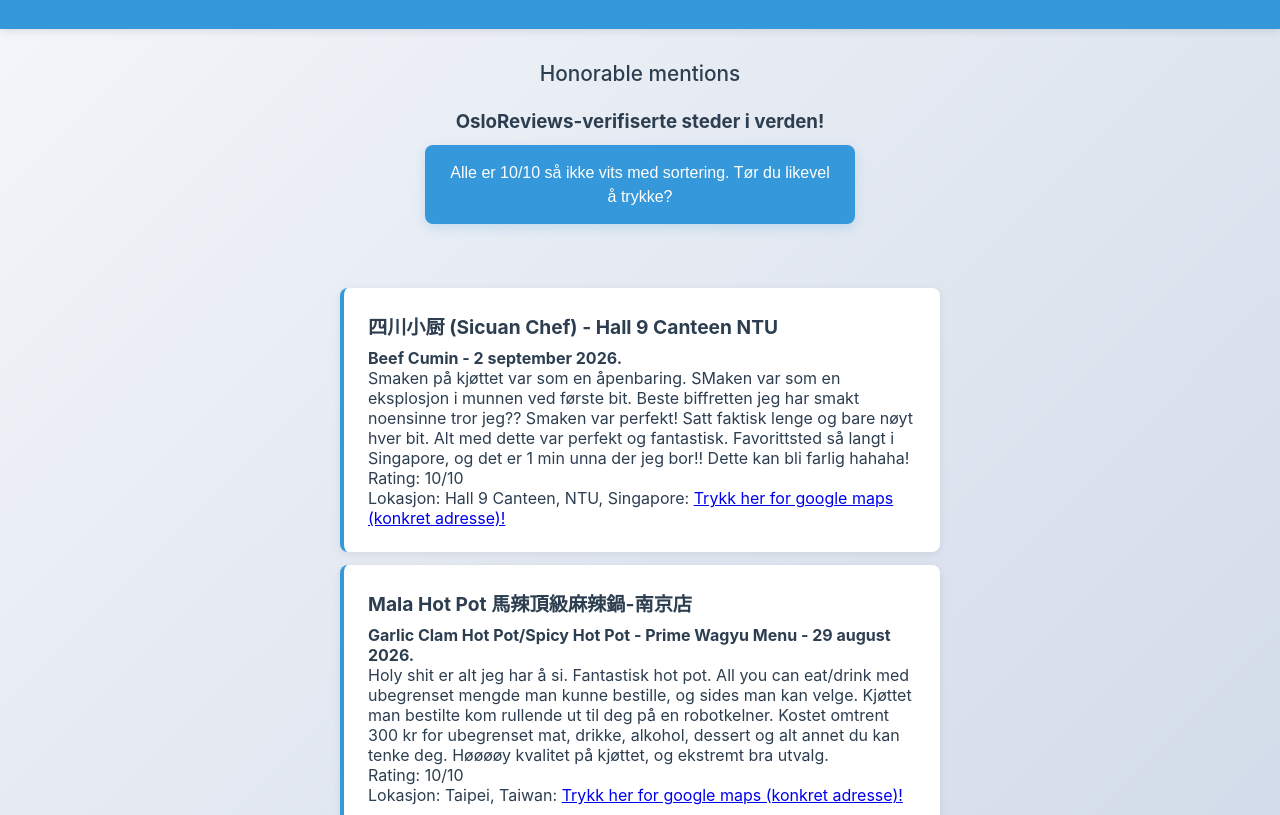
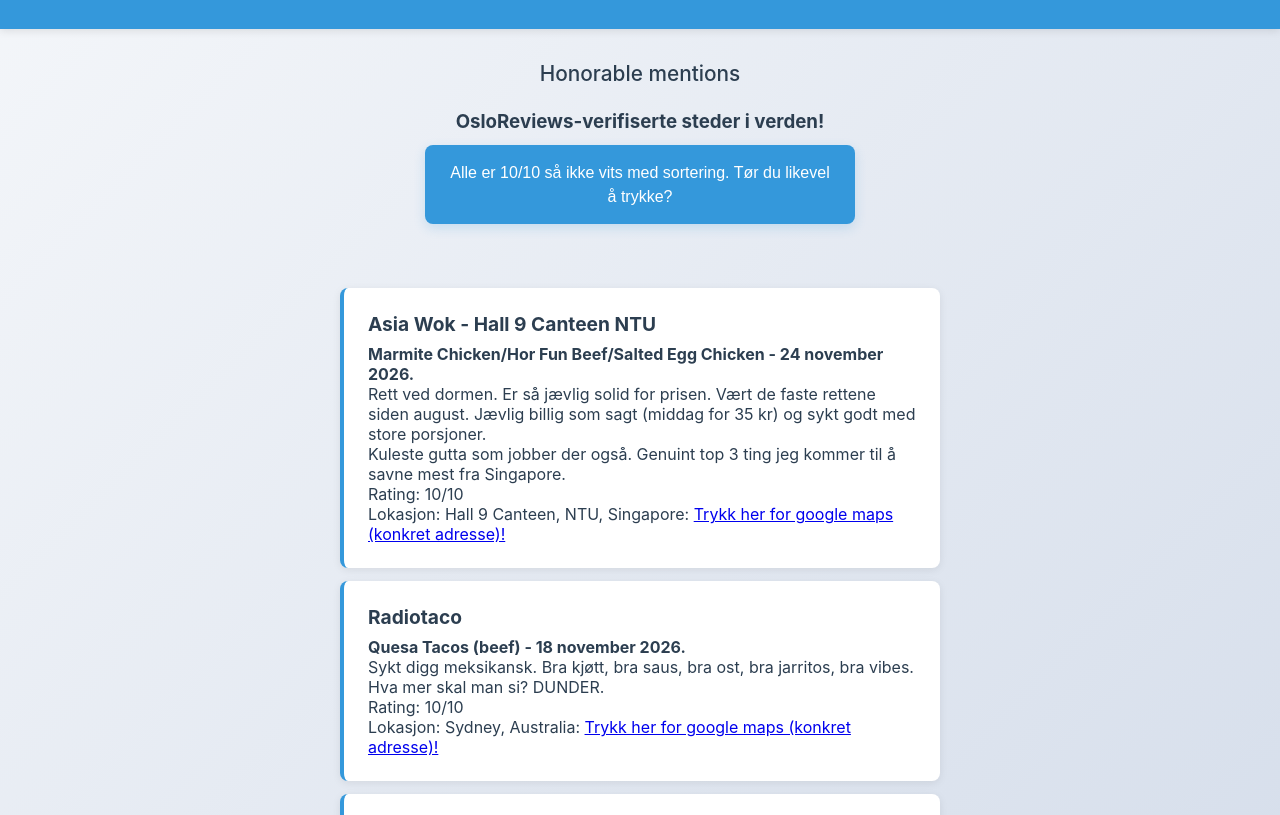
Before and after one commit to MarcusOlnes/OsloReviews, a plain HTML site: page extras.html in a window 1280 px wide. Shown: the part 135-950 px from the top of the page. Drawn offline with nearby package versions, Linux system fonts and the light colour scheme.

Commit message:
Add new restaurant reviews to extras.html
Updated the reviews section with new entries and improved formatting.

```diff
--- a/extras.html
+++ b/extras.html
@@ -35,6 +35,27 @@
         -->
 
         <div id="reviews-container">
+
+            <div class="review" data-rating="10" data-dato="2026-11-24">
+            <h3> Asia Wok - Hall 9 Canteen NTU</h3>
+            <h4> Marmite Chicken/Hor Fun Beef/Salted Egg Chicken - 24 november 2026.</h4>
+            <p>
+         Rett ved dormen. Er så jævlig solid for prisen. Vært de faste rettene siden august. Jævlig billig som sagt (middag for 35 kr) og sykt godt med store porsjoner. </br>
+                Kuleste gutta som jobber der også. Genuint top 3 ting jeg kommer til å savne mest fra Singapore.
+            </p>
+            <p>Rating: 10/10</p>
+            <p>Lokasjon: Hall 9 Canteen, NTU, Singapore:   <a href="https://www.google.com/maps?cid=113829227223300099"> Trykk her for google maps (konkret adresse)!</a></p>
+        </div>
+
+              <div class="review" data-rating="10" data-dato="2026-11-18">
+            <h3> Radiotaco</h3>
+            <h4> Quesa Tacos (beef) - 18 november 2026.</h4>
+            <p> Sykt digg meksikansk. Bra kjøtt, bra saus, bra ost, bra jarritos, bra vibes. Hva mer skal man si? DUNDER.
+            </p>
+            <p>Rating: 10/10</p>
+            <p>Lokasjon: Sydney, Australia:   <a href="https://www.google.com/maps?cid=6664357315444506072"> Trykk her for google maps (konkret adresse)!</a></p>
+        </div>
+
 
              <div class="review" data-rating="10" data-dato="2026-09-02">
                 <h3> 四川小厨 (Sicuan Chef) - Hall 9 Canteen NTU</h3>
```
